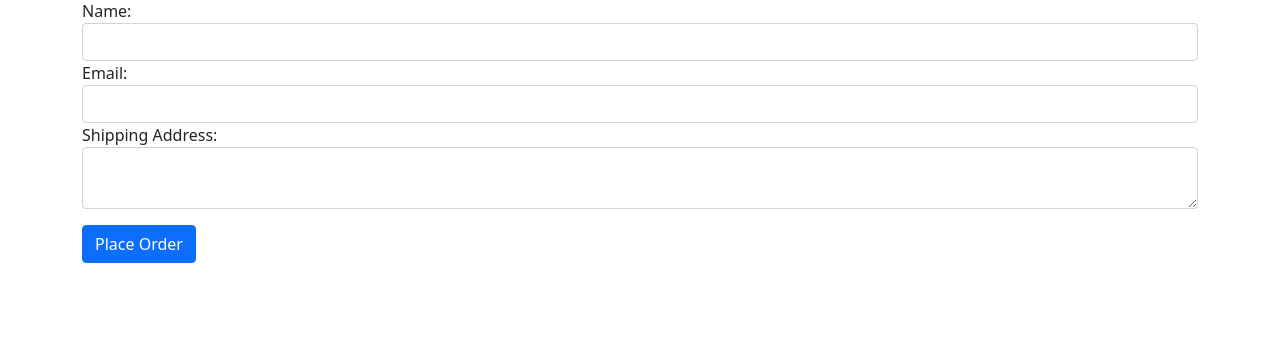
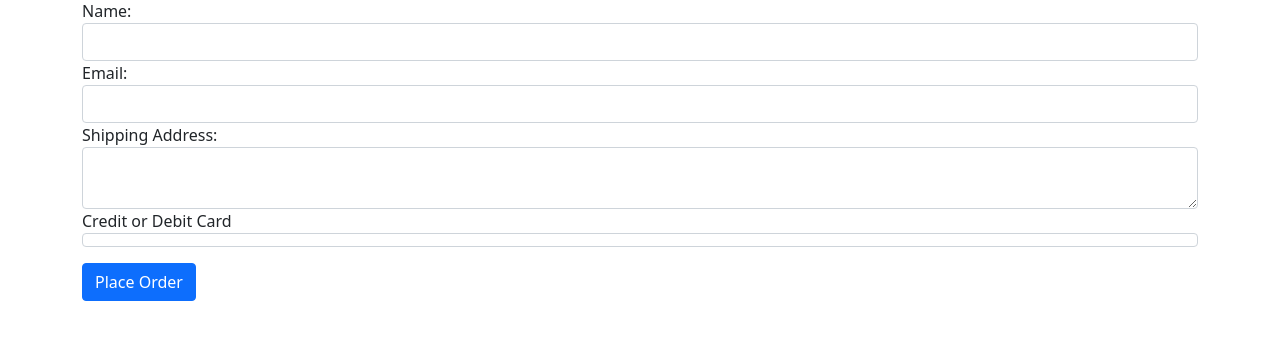
Before and after one commit to Richieon88/football-shirt-shop, a Django app: page /checkout/ in a window 1280 px wide. Shown: the part 197-537 px from the top of the page. Run offline with Django 4.2, Linux system fonts and the light colour scheme; data comes from the database, SQL or seed files in the repository; some libraries are stand-ins or nearby versions.

Commit message:
integrate stripe payment into checkout app

```diff
--- a/checkout/templates/checkout/checkout.html
+++ b/checkout/templates/checkout/checkout.html
@@ -12,7 +12,7 @@
     {% else %}
         <p>Your cart is empty.</p>
     {% endif %}
-    <form method="post">
+    <form id="payment-form" method="post">
         {% csrf_token %}
         <div class="form-group">
             <label for="name">Name:</label>
@@ -26,7 +26,86 @@
             <label for="address">Shipping Address:</label>
             <textarea name="address" class="form-control" required></textarea>
         </div>
+
+        <!-- Stripe Elements Placeholder -->
+        <div class="form-group">
+            <label for="card-element">Credit or Debit Card</label>
+            <div id="card-element" class="form-control">
+                <!-- Stripe Element will be inserted here. -->
+            </div>
+            <!-- Used to display form errors -->
+            <div id="card-errors" role="alert"></div>
+        </div>
+
         <button type="submit" class="btn btn-primary mt-3">Place Order</button>
     </form>
 </div>
 {% endblock %}
+
+{% block extra_js %}
+<script src="https://js.stripe.com/v3/"></script>
+<script>
+    // Set your publishable key: remember to change this to your live publishable key in production
+    // See your keys here: https://dashboard.stripe.com/account/apikeys
+    const stripe = Stripe('{{ stripe_public_key }}');
+    const elements = stripe.elements();
+
+    // Set up Stripe.js and Elements to use in checkout form
+    const style = {
+        base: {
+            color: "#32325d",
+            fontFamily: '"Helvetica Neue", Helvetica, sans-serif',
+            fontSmoothing: "antialiased",
+            fontSize: "16px",
+            "::placeholder": {
+                color: "#aab7c4"
+            }
+        },
+        invalid: {
+            color: "#fa755a",
+            iconColor: "#fa755a"
+        }
+    };
+
+    const card = elements.create("card", { style: style });
+    card.mount("#card-element");
+
+    card.on('change', function(event) {
+        const displayError = document.getElementById('card-errors');
+        if (event.error) {
+            displayError.textContent = event.error.message;
+        } else {
+            displayError.textContent = '';
+        }
+    });
+
+    const form = document.getElementById('payment-form');
+    form.addEventListener('submit', function(event) {
+        event.preventDefault();
+
+        stripe.createToken(card).then(function(result) {
+            if (result.error) {
+                // Inform the customer that there was an error.
+                const errorElement = document.getElementById('card-errors');
+                errorElement.textContent = result.error.message;
+            } else {
+                // Send the token to your server.
+                stripeTokenHandler(result.token);
+            }
+        });
+    });
+
+    function stripeTokenHandler(token) {
+        // Insert the token ID into the form so it gets submitted to the server
+        const form = document.getElementById('payment-form');
+        const hiddenInput = document.createElement('input');
+        hiddenInput.setAttribute('type', 'hidden');
+        hiddenInput.setAttribute('name', 'stripeToken');
+        hiddenInput.setAttribute('value', token.id);
+        form.appendChild(hiddenInput);
+
+        // Submit the form
+        form.submit();
+    }
+</script>
+{% endblock %}
--- a/checkout/views.py
+++ b/checkout/views.py
@@ -1,6 +1,10 @@
 from django.shortcuts import render, redirect
 from .models import Order, OrderItem
 from cart.views import get_cart
+import stripe
+from django.conf import settings
+
+stripe.api_key = settings.STRIPE_SECRET_KEY
 
 def checkout(request):
     print("Checkout view called")
@@ -8,6 +12,7 @@ def checkout(request):
     print(f"Cart items: {cart.items.count()}")
     print(cart)
     if request.method == 'POST':
+        token = request.POST['stripeToken']
         # Process the order
         order = Order(
             customer_name=request.POST['name'],
@@ -26,11 +31,23 @@ def checkout(request):
                 price=item.shirt.price
             )
 
+        # Create a charge: this will charge the user's card
+        try:
+            charge = stripe.Charge.create(
+                amount=int(cart.get_total_price() * 100),  # Amount in cents
+                currency="usd",
+                source=token,
+                description="Order {}".format(order.id),
+            )
+        except stripe.error.CardError as e:
+            # The card has been declined
+            return render(request, 'checkout/checkout.html', {'cart': cart, 'error': str(e)})
+
         # Clear the cart
         cart.items.all().delete()
         return redirect('checkout:order_confirmation', order_id=order.id)
 
-    return render(request, 'checkout/checkout.html', {'cart': cart})
+    return render(request, 'checkout/checkout.html', {'cart': cart, 'stripe_public_key': settings.STRIPE_PUBLIC_KEY})
 
 def order_confirmation(request, order_id):
     order = Order.objects.get(id=order_id)
--- a/football_shirt_shop/settings.py
+++ b/football_shirt_shop/settings.py
@@ -160,3 +160,6 @@ MEDIA_ROOT = os.path.join(BASE_DIR, 'media')
 # https://docs.djangoproject.com/en/4.2/ref/settings/#default-auto-field
 
 DEFAULT_AUTO_FIELD = "django.db.models.BigAutoField"
+
+STRIPE_PUBLIC_KEY = os.getenv('STRIPE_PUBLIC_KEY')
+STRIPE_SECRET_KEY = os.getenv('STRIPE_SECRET_KEY')
```
Also changed, not shown: checkout/models.py (+6 -5 lines), checkout/migrations/0002_remove_order_status_order_payment_status_and_more.py (added), db.sqlite3.
